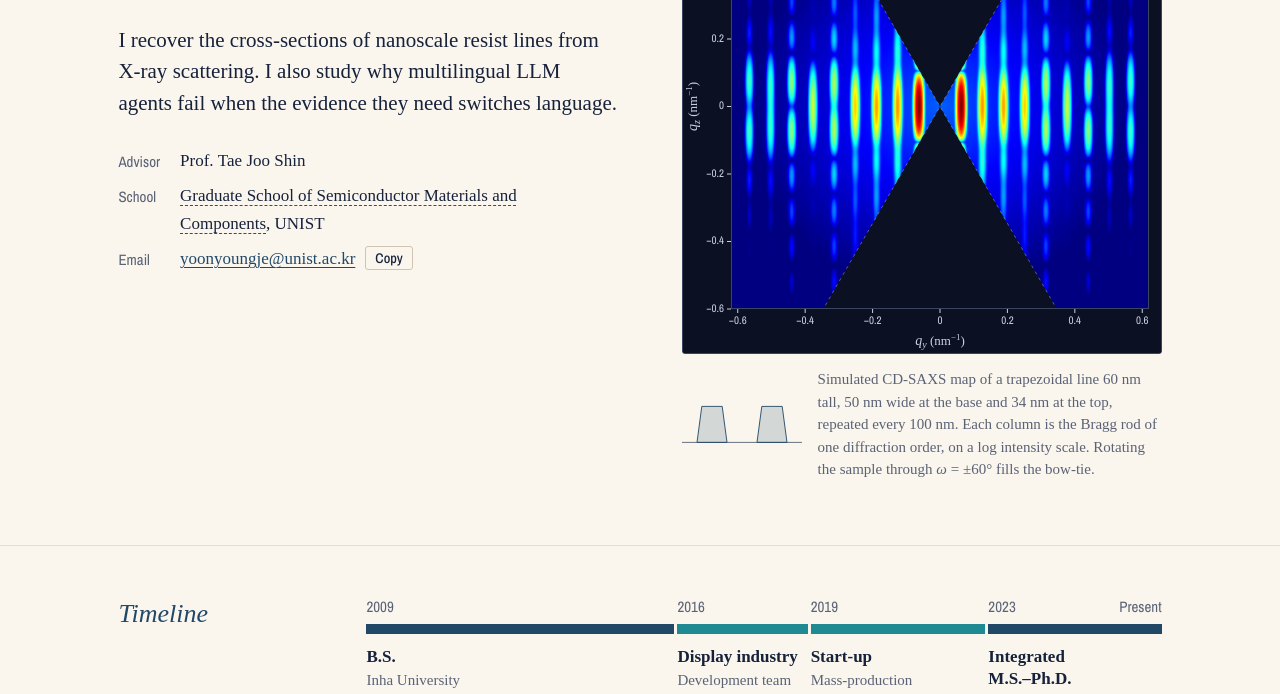
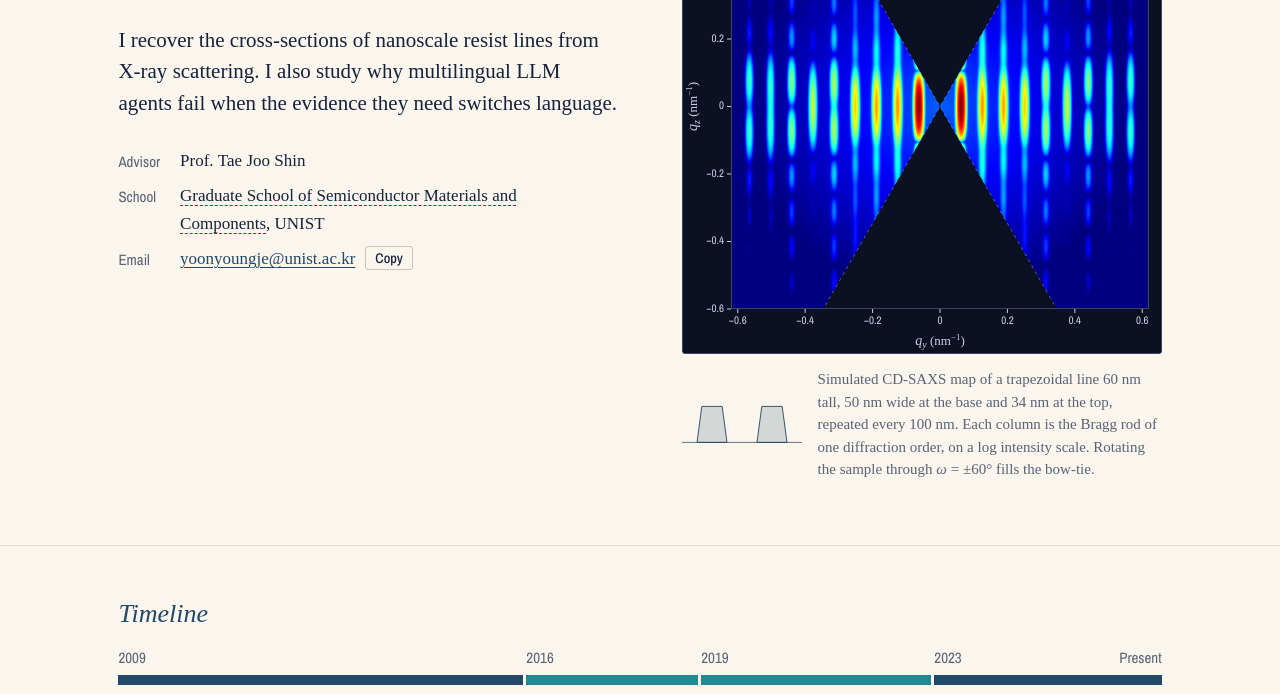
Before and after one commit to Yoonyoungje/Yoonyoungje.github.io, a plain HTML site: page index.html in a window 1280 px wide. Shown: the part 222-916 px from the top of the page. Drawn offline with nearby package versions, Linux system fonts and the light colour scheme; a web font is replaced by a local one.

Commit message:
Give the timeline the full width so segment labels stay on one line
Co-Authored-By: Claude Opus 5.5 <noreply@anthropic.com>

```diff
--- a/index.html
+++ b/index.html
@@ -157,7 +157,10 @@
   .tl .bar { height: 10px; margin: 8px 3px 12px 0; background: var(--kind); }
   .tl li:last-child .bar { margin-right: 0; }
   .tl .what { font-weight: 600; font-size: 17px; line-height: 1.3; padding-right: 12px; }
-  .tl .where { font-size: 15px; line-height: 1.35; color: var(--ink-soft); padding-right: 12px; margin-top: 2px; }
+  .tl .where { font-size: 15px; line-height: 1.35; color: var(--ink-soft); padding-right: 12px; margin-top: 2px; white-space: nowrap; }
+  /* The timeline spans the full width, heading above, so short segments have room for their labels */
+  #timeline > .wrap { grid-template-columns: minmax(0, 1fr); }
+  #timeline h2 { position: static; }
 
   /* Research */
   .statement { font-size: 21px; line-height: 1.55; max-width: 34em; text-wrap: pretty; }
@@ -192,7 +195,7 @@
     .sec h2 { position: static; }
     .strands { grid-template-columns: minmax(0, 1fr); }
   }
-  @media (max-width: 640px) {
+  @media (max-width: 960px) {
     .tl { flex-direction: column; }
     .tl li {
       display: grid; grid-template-columns: 56px 8px minmax(0, 1fr); grid-template-rows: auto auto 1fr;
@@ -203,7 +206,7 @@
     .tl .bar { grid-column: 2; grid-row: 1 / -1; height: auto; margin: 0 0 3px; }
     .tl li:last-child .bar { margin: 0; }
     .tl .what { grid-column: 3; grid-row: 1; padding: 0; }
-    .tl .where { grid-column: 3; grid-row: 2; padding: 0 0 12px; }
+    .tl .where { grid-column: 3; grid-row: 2; padding: 0 0 12px; white-space: normal; }
   }
   @media (max-width: 520px) {
     .hero { padding-block: 32px 40px; }
```
